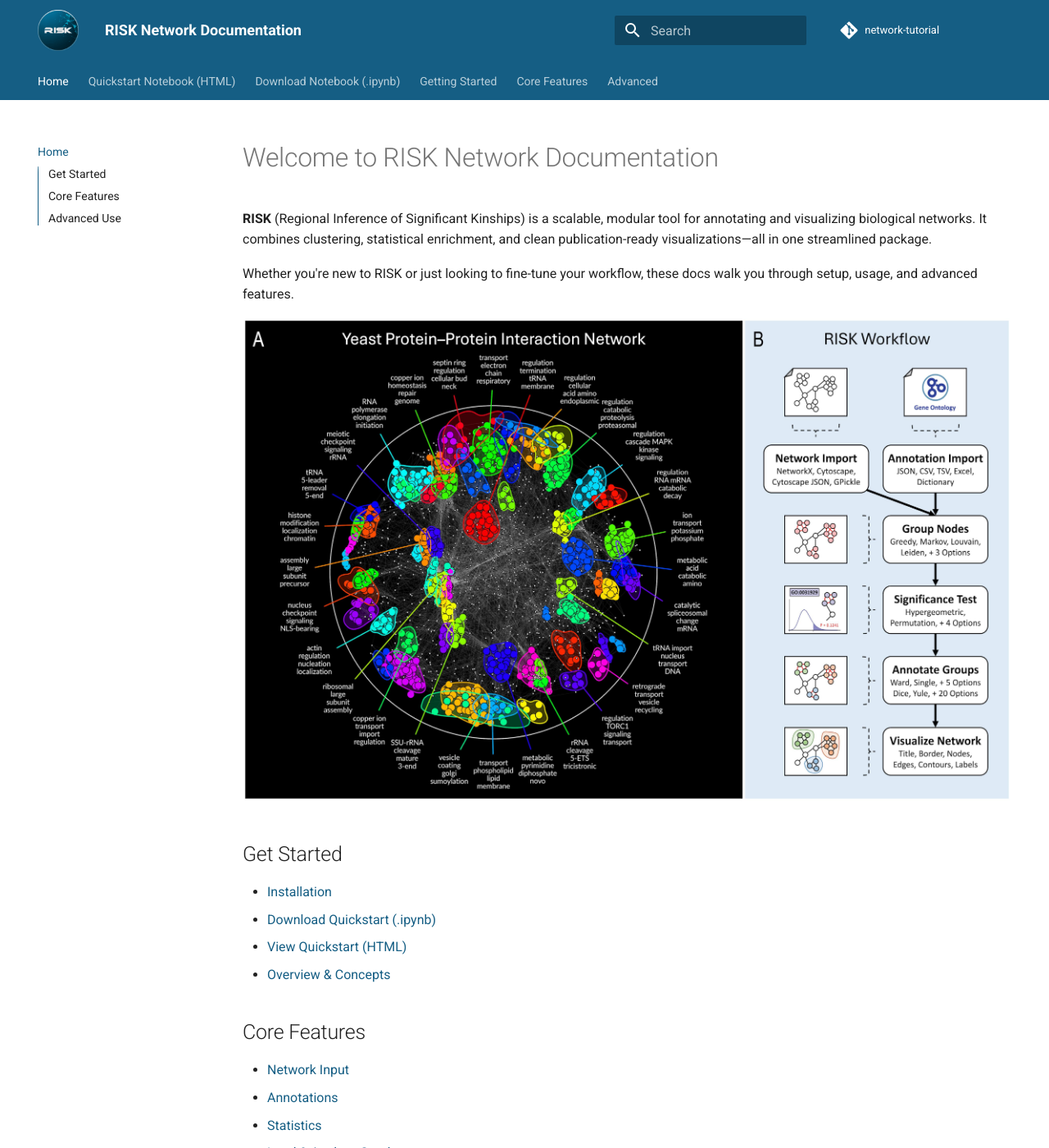
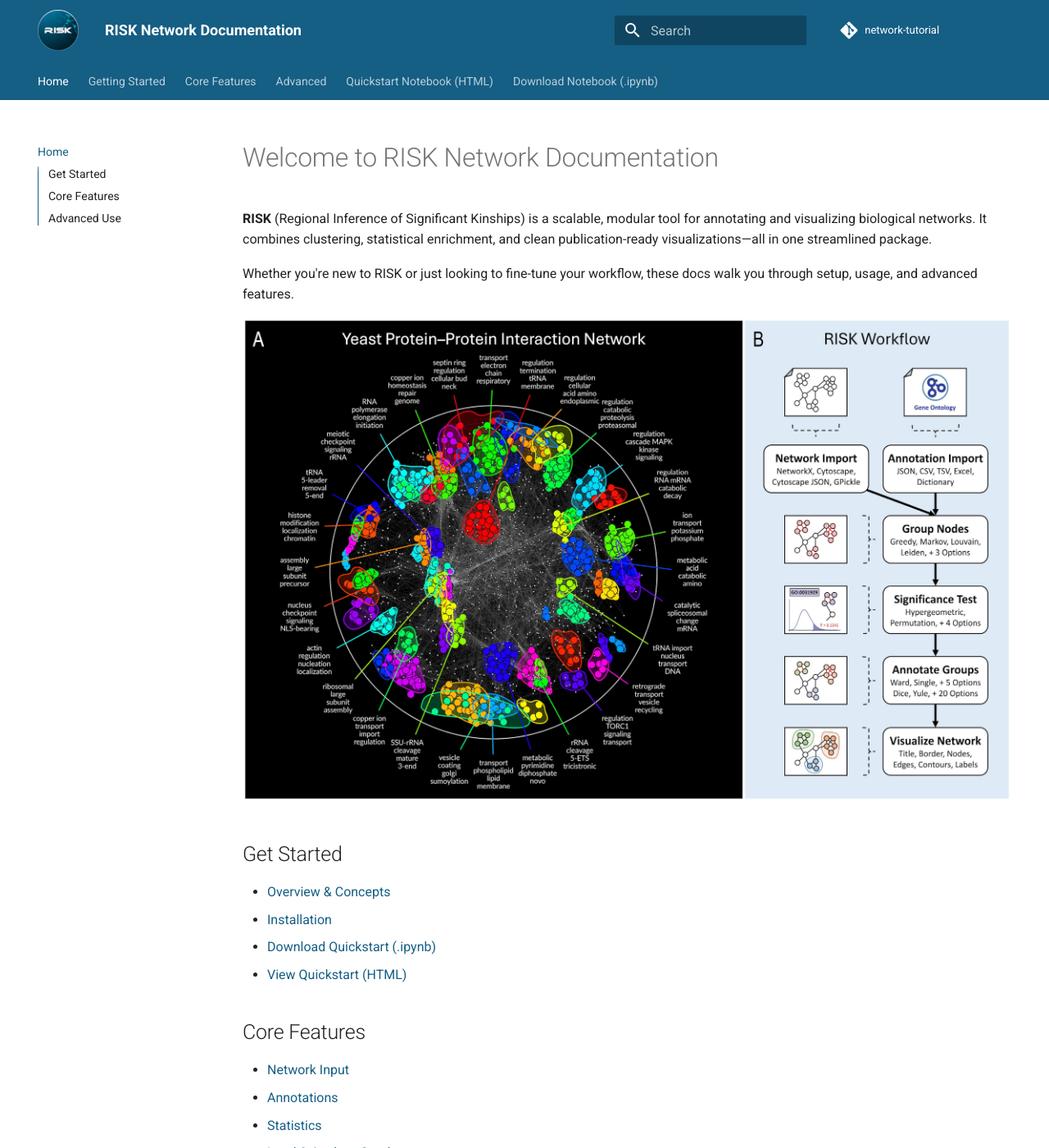
Before and after one commit to riskportal/network-tutorial, an MkDocs documentation site: the page built from docs/index.md, in a window 1280 px wide and 1400 px high. Shown: the whole window at 82% size. Built offline with MkDocs 1.6.1 and Material for MkDocs 9.7.7, drawn with Linux system fonts in a browser that asks for light colours; comment, search, counter and statistics services are not loaded; part of the change alters nothing that is shown.

```diff
--- a/docs/index.md
+++ b/docs/index.md
@@ -8,10 +8,10 @@ Whether you're new to RISK or just looking to fine-tune your workflow, these doc
 
 ## Get Started
 
+- [Overview & Concepts](0_intro.md)
 - [Installation](1_installation.md)
 - [Download Quickstart (.ipynb)](quickstart.ipynb)
 - [View Quickstart (HTML)](quickstart.html)
-- [Overview & Concepts](0_intro.md)
 
 ## Core Features
 
--- a/mkdocs.yml
+++ b/mkdocs.yml
@@ -34,8 +34,6 @@ markdown_extensions:
   - pymdownx.snippets
 nav:
   - Home: index.md
-  - Quickstart Notebook (HTML): quickstart.html
-  - Download Notebook (.ipynb): quickstart.ipynb
   - Getting Started:
       - 0. Intro: 0_intro.md
       - 1. Installation: 1_installation.md
@@ -48,5 +46,7 @@ nav:
   - Advanced:
       - 7. Advanced Plotting: 7_advanced_plotting.md
       - 8. Parameters: 8_parameters.md
+  - Quickstart Notebook (HTML): quickstart.html
+  - Download Notebook (.ipynb): quickstart.ipynb
 extra_css:
   - stylesheets/extra.css
```
